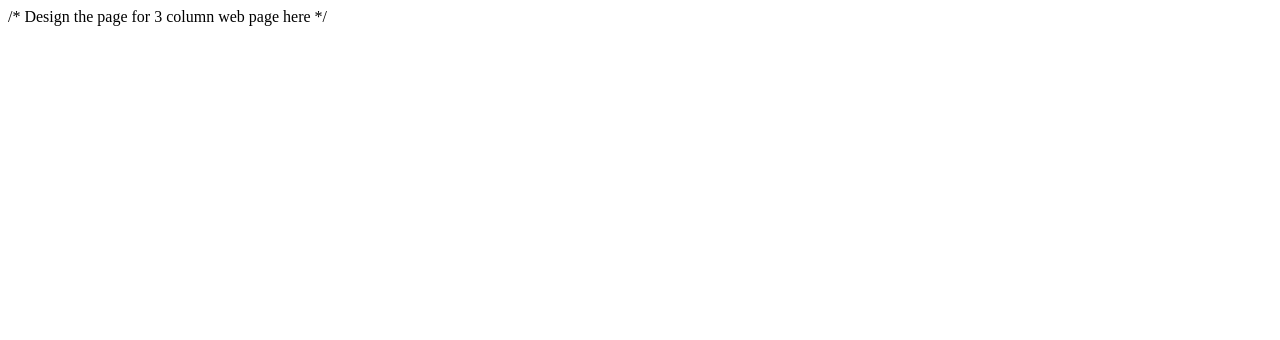
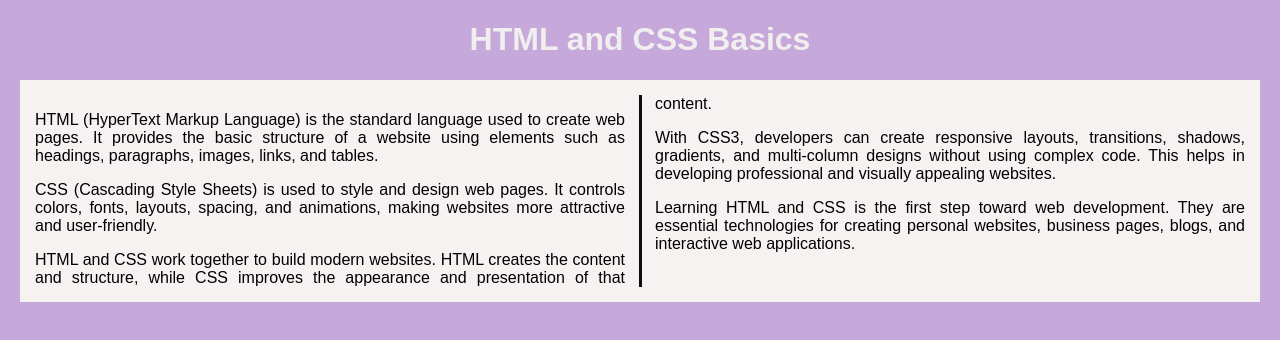
Before and after one commit to r86618678-boop/program-5, a website: page index.html in a window 1280 px wide. Drawn offline with Linux system fonts and the light colour scheme.

Commit message:
Update index.html

```diff
--- a/index.html
+++ b/index.html
@@ -2,16 +2,68 @@
 <html lang="en">
 <head>
 <meta charset="UTF-8">
-<meta name="viewport" content="width=device-width, initial-scale=1.0">
-<title>CSS3 Multi-Column Layout</title>
+<title>HTML and CSS Basics</title>
 
 <style>
-/* Write the CSS required for this page here */
+body {
+    font-family: Arial, sans-serif;
+    margin: 20px;
+    background-color: #c7a8db;
+}
+
+h1 {
+    text-align: center;
+    color: rgb(240, 238, 238);
+    column-span: all;
+}
+
+.columns {
+    column-count: 2;
+    column-gap: 30px;
+    column-rule: 3px solid rgb(12, 12, 12);
+    text-align: justify;
+    padding: 15px;
+    background-color: rgb(247, 242, 242);
+}
 </style>
 
 </head>
 
 <body>
-/* Design the page for 3 column web page here */
+
+<h1>HTML and CSS Basics</h1>
+
+<div class="columns">
+    <p>
+        HTML (HyperText Markup Language) is the standard language used
+        to create web pages. It provides the basic structure of a website
+        using elements such as headings, paragraphs, images, links, and tables.
+    </p>
+
+    <p>
+        CSS (Cascading Style Sheets) is used to style and design web pages.
+        It controls colors, fonts, layouts, spacing, and animations, making
+        websites more attractive and user-friendly.
+    </p>
+
+    <p>
+        HTML and CSS work together to build modern websites. HTML creates
+        the content and structure, while CSS improves the appearance and
+        presentation of that content.
+    </p>
+
+    <p>
+        With CSS3, developers can create responsive layouts, transitions,
+        shadows, gradients, and multi-column designs without using complex
+        code. This helps in developing professional and visually appealing websites.
+    </p>
+
+    <p>
+        Learning HTML and CSS is the first step toward web development.
+        They are essential technologies for creating personal websites,
+        business pages, blogs, and interactive web applications.
+    </p>
+</div>
+
 </body>
 </html>
```
